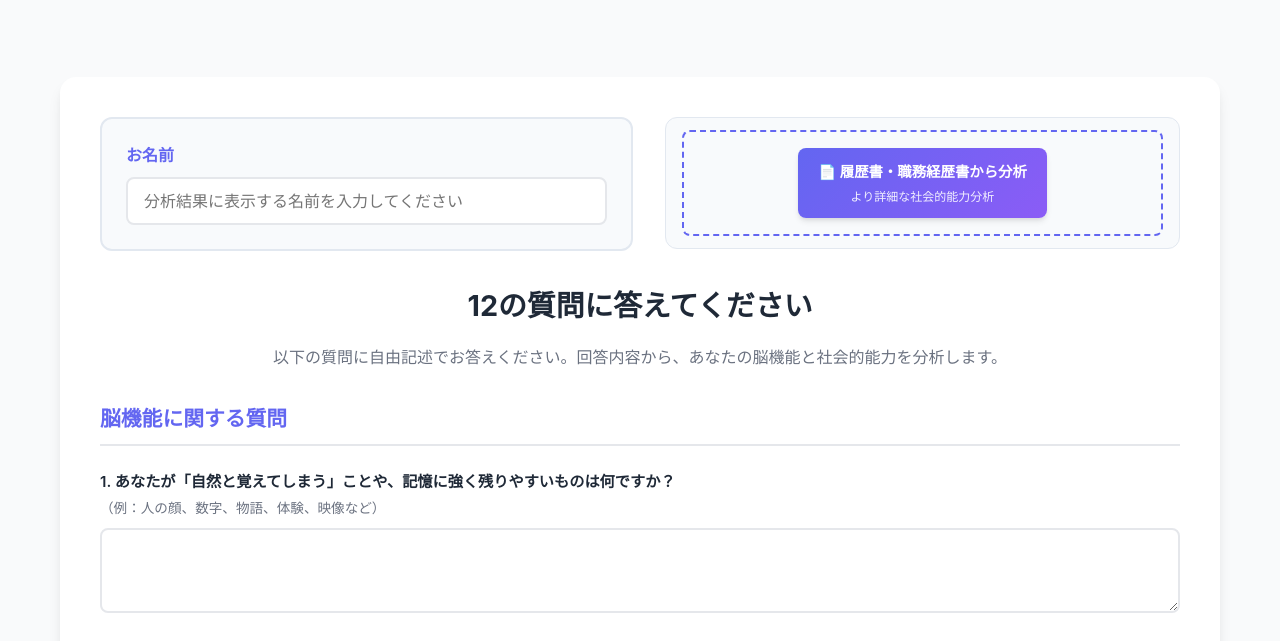
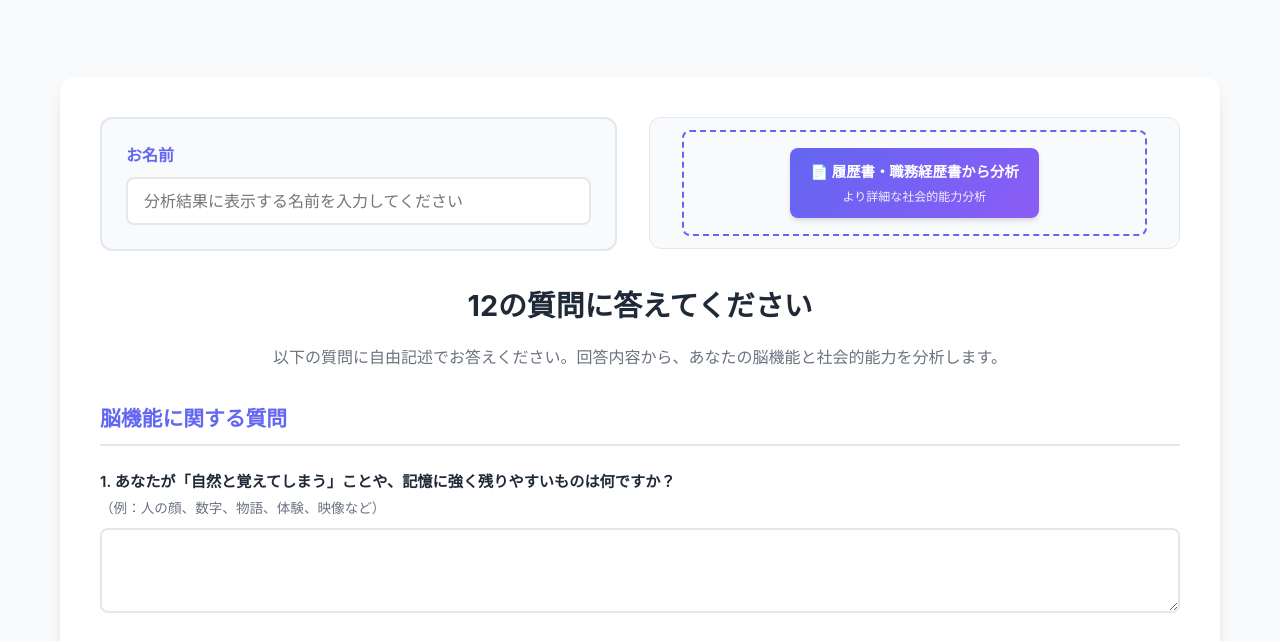
Before and after one commit to FinalJapan/Brain-Function-Hexagraph-Social-Humanity-HexagraphVer2, a website: page index.html in a window 1280 px wide. Shown: the part 155-796 px from the top of the page. Drawn offline with nearby package versions, Linux system fonts and the light colour scheme.

Commit message:
Update styles.css

```diff
--- a/styles.css
+++ b/styles.css
@@ -120,7 +120,7 @@ header h1 {
 .resume-analysis-link-section {
     flex: 1;
     background: #f8fafc;
-    padding: 0.75rem 1rem;
+    padding: 0.75rem 2rem;
     border-radius: 12px;
     border: 1px solid #e2e8f0;
     display: flex;
```
